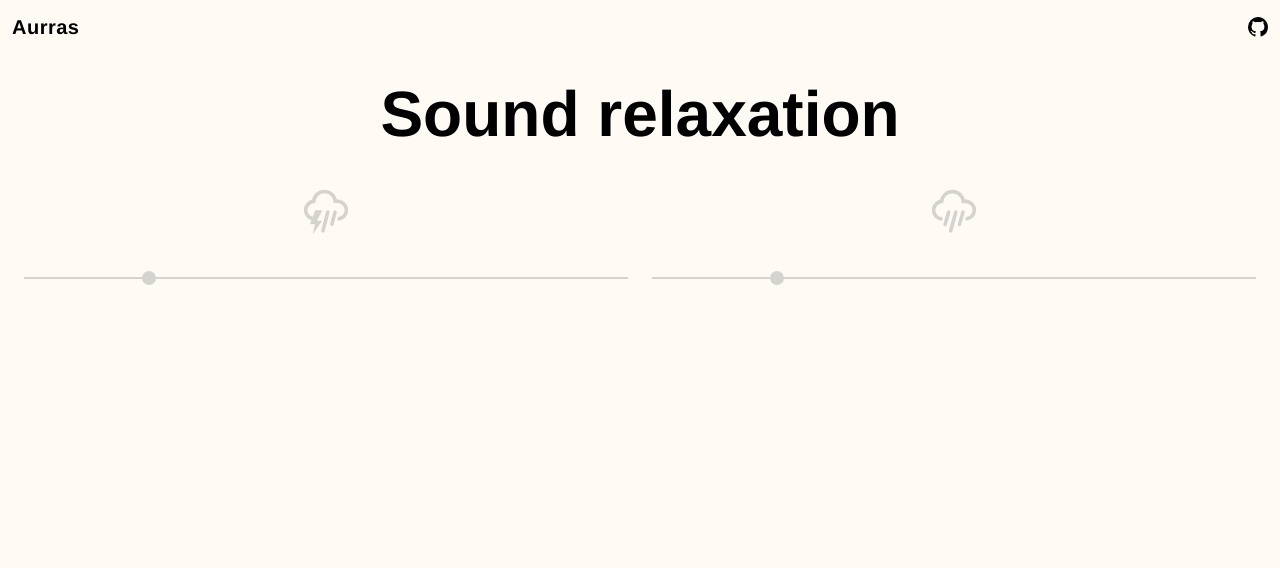
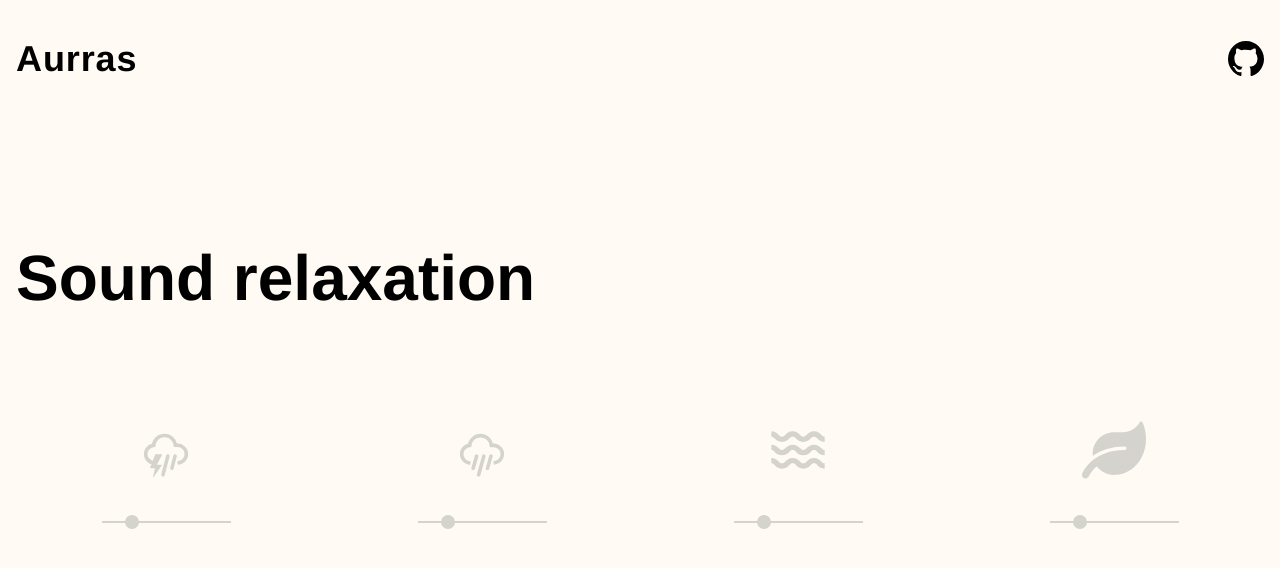
Before and after one commit to Curia/Aurras, a Next.js app: page / in a window 1280 px wide. Shown: the top 568 px of the page. Built offline with nearby package versions, Linux system fonts and the light colour scheme.

Commit message:
Some desktop styling and cleanup

```diff
--- a/components/AudioPlayer/index.tsx
+++ b/components/AudioPlayer/index.tsx
@@ -18,7 +18,6 @@ interface AudioPlayerProps {
   loop?: boolean;
   volume?: number;
   muted?: boolean;
-  controls: boolean;
   Icon: IconType;
 }
 
@@ -55,7 +54,8 @@ const AudioPlayer: React.FC<AudioPlayerProps> = ({
   }, []);
 
   return (
-    <div className="w-1/2 flex flex-wrap">
+    <div className="w-1/2 md:w-1/3 lg:w-1/4 flex flex-wrap justify-center px-2">
+      <div className={`rounded ${playState ? null : "bg-spring"}`}>
         <audio loop={true} ref={audioEl} className="w-full hidden">
           {srcMpeg ? <source src={srcMpeg} type="audio/mpeg" /> : null}
           {srcOgg ? <source src={srcOgg} type="audio/ogg" /> : null}
@@ -64,12 +64,15 @@ const AudioPlayer: React.FC<AudioPlayerProps> = ({
             Your browser does not support the <code>audio</code> element.
           </p>
         </audio>
-      <button className="w-full p-3 flex justify-center" onClick={(e) => handlePlay(e)}>
+        <button
+          className="w-full p-3 flex justify-center focus:outline-none"
+          onClick={(e) => handlePlay(e)}
+        >
           <Icon
             className={`text-6xl ${playState ? "text-grey" : "text-black"}`}
           />
         </button>
-      <div className="w-full p-3">
+        <div className={`w-full p-3 ${playState ? 'cursor-not-allowed' : null}`}>
           <input
             disabled={playState}
             type="range"
@@ -80,6 +83,7 @@ const AudioPlayer: React.FC<AudioPlayerProps> = ({
           />
         </div>
       </div>
+    </div>
   );
 };
 
--- a/components/GlobalHeader/index.tsx
+++ b/components/GlobalHeader/index.tsx
@@ -7,10 +7,10 @@ import { VscGithubInverted } from "react-icons/vsc";
 
 const GlobalHeader: React.FC<{}> = () => {
   return (
-    <header className="flex justify-between items-center p-3">
-      <span className="font-sans font-bold text-xl tracking-wide">Aurras</span>
+    <header className="flex justify-between items-center py-4 mb-4 md:py-8 md:mb-8">
+      <span className="font-sans font-bold text-xl tracking-wide md:text-4xl">Aurras</span>
       <a href="https://github.com/Curia/aurras">
-        <VscGithubInverted className="text-xl" />
+        <VscGithubInverted className="text-xl md:text-4xl" />
       </a>
     </header>
   );
--- a/pages/_app.tsx
+++ b/pages/_app.tsx
@@ -14,12 +14,18 @@ function App({ Component, pageProps }: AppProps) {
       <Head>
         <title>Aurras</title>
         <meta name="viewport" content="initial-scale=1.0, width=device-width" />
-        <link href="https://fonts.googleapis.com/css2?family=Arimo:wght@400;700&display=swap" rel="stylesheet" />
+        <link
+          href="https://fonts.googleapis.com/css2?family=Arimo:wght@400;700&display=swap"
+          rel="stylesheet"
+        />
       </Head>
-      <GlobalHeader />
-      <main className="p-3">
+
+      <body>
+        <div className="container mx-auto px-4">
+        <GlobalHeader />
         <Component {...pageProps} />
-      </main>
+        </div>
+      </body>
     </>
   );
 }
--- a/pages/index.tsx
+++ b/pages/index.tsx
@@ -6,29 +6,41 @@ import AudioPlayer from "@components/AudioPlayer";
 
 // Icons
 import { WiThunderstorm, WiRain } from "react-icons/wi";
+import {BiWater} from "react-icons/bi";
+import {FaLeaf} from "react-icons/fa";
 
 export default function Home({}: {}) {
   return (
     <>
       <div className="hero">
-        <h1 className="hero__prompt text-6xl font-bold text-center">
+        <h1 className="hero__prompt text-5xl font-bold py-10 md:text-6xl md:py-20">
           Sound relaxation
         </h1>
       </div>
-      <div className="flex flex-wrap">
+      <div className="flex flex-wrap -mx-2">
         <AudioPlayer
           srcMpeg="/storm.m4a"
           title="Sound 1"
           volume={0.2}
           Icon={WiThunderstorm}
-          controls={false}
         />
         <AudioPlayer
           srcMpeg="/storm.m4a"
           title="Sound 1"
           volume={0.2}
           Icon={WiRain}
-          controls={true}
+        />
+        <AudioPlayer
+          srcMpeg="/storm.m4a"
+          title="Sound 1"
+          volume={0.2}
+          Icon={BiWater}
+        />
+        <AudioPlayer
+          srcMpeg="/storm.m4a"
+          title="Sound 1"
+          volume={0.2}
+          Icon={FaLeaf}
         />
       </div>
     </>
--- a/tailwind.config.js
+++ b/tailwind.config.js
@@ -13,6 +13,7 @@ module.exports = {
       white: '#fff',
       grey: '#d5d3cd',
       heath: '#fffbf4',
+      spring: '#f1ece5',
     }
   },
   variants: {},
```
Also changed, not shown: components/AudioPlayer/style.css (line endings or trailing spaces), public/vercel.svg (deleted). Lines whose indentation alone changed are shown as unchanged.
